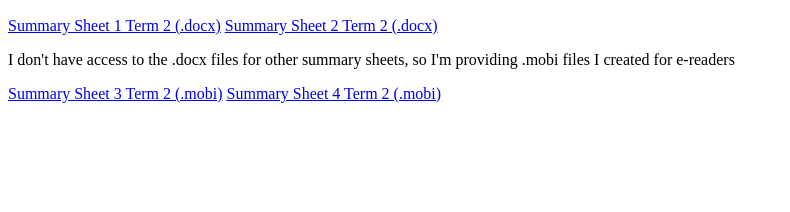
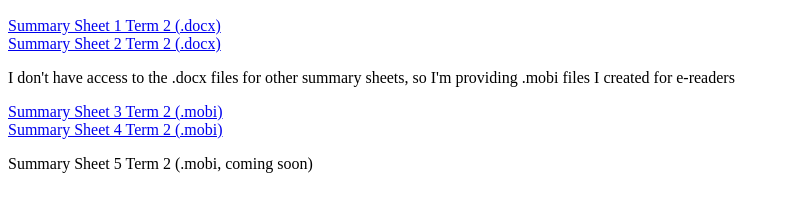
Before and after one commit to AnimalFriend1/animalfriend1.github.io, a plain HTML site: page school/ssa.html in a window 1280 px wide. Shown: the part 110-322 px from the top of the page, without its empty margins (0-790 px from the left). Drawn offline with Linux system fonts and the light colour scheme.

Commit message:
Update ssa.html

```diff
--- a/school/ssa.html
+++ b/school/ssa.html
@@ -7,10 +7,14 @@
     <h1>SSA Non-Arab summary sheets</h1>
     <h2>Select a summary sheet to download</h2>
     <a href="SSA/sheet1term2.docx">Summary Sheet 1 Term 2 (.docx)</a>
+    <br>
     <a href="SSA/sheet2term2.docx">Summary Sheet 2 Term 2 (.docx)</a>
     <br>
     <p>I don't have access to the .docx files for other summary sheets, so I'm providing .mobi files I created for e-readers</p>
     <a href="SSA/sheet3term2.mobi">Summary Sheet 3 Term 2 (.mobi)</a>
+    <br>
     <a href="SSA/sheet4term2.mobi">Summary Sheet 4 Term 2 (.mobi)</a>
+    <br>
+    <p>Summary Sheet 5 Term 2 (.mobi, coming soon)</p>
   </body>
 </html>
```
